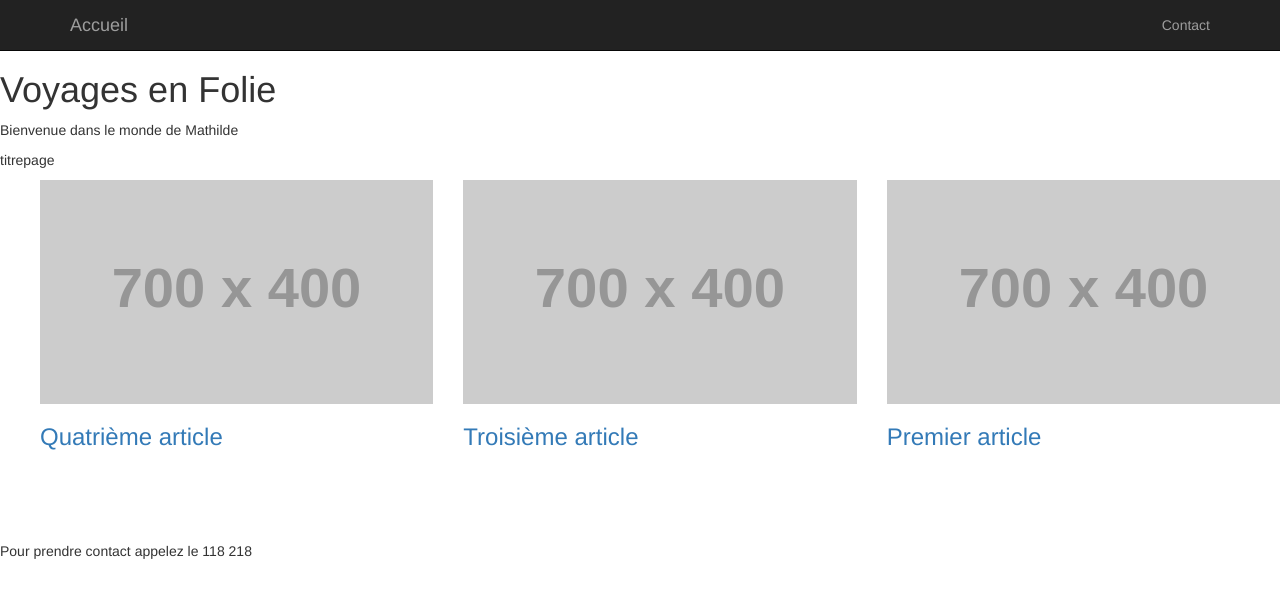
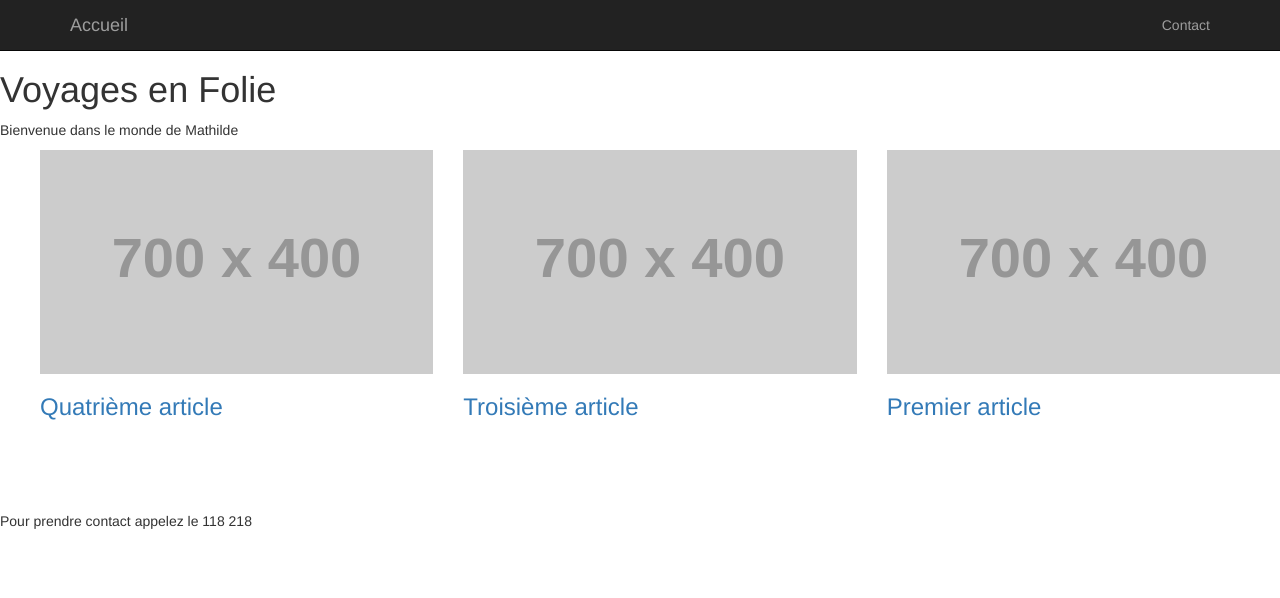
Before and after one commit to Mathilda09/Mathilda09.github.io, a Jekyll site: the page built from index.html, in a window 1280 px wide. Shown: the top 598 px of the page. Built offline with Jekyll 4.4.1, drawn with Linux system fonts in a browser that asks for light colours.

Commit message:
modifié :         _config.yml

```diff
--- a/_config.yml
+++ b/_config.yml
@@ -2,5 +2,3 @@
 titre: Voyages en Folie
 
 description: Bienvenue dans le monde de Mathilde
-
-p: titrepage
```
